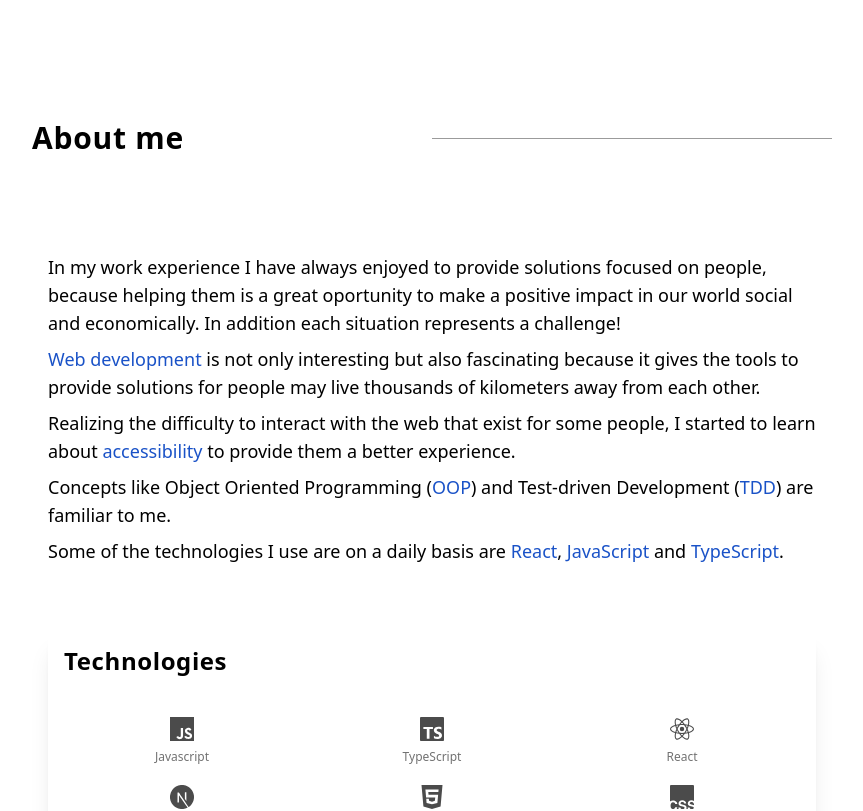
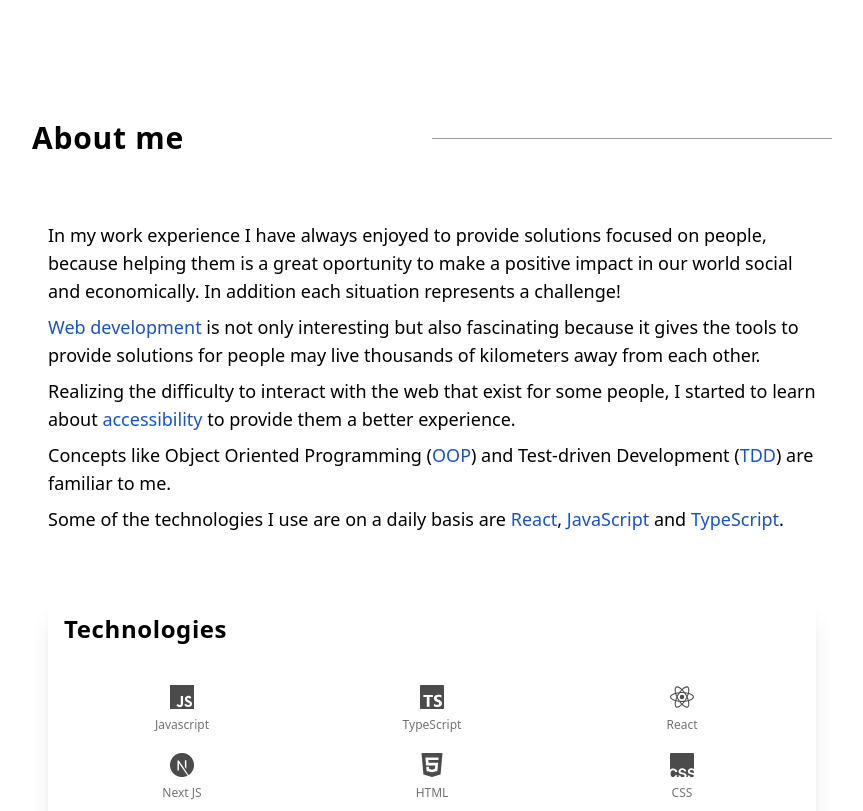
Before and after one commit to LPRegen/portfolio, a Next.js app: page / in a window 1280 px wide. Shown: the part 1000-1811 px from the top of the page, without its empty margins (208-1071 px from the left). Built offline with nearby package versions, Linux system fonts and the light colour scheme.

Commit message:
refactor: remove padding bottom from component

```diff
--- a/components/Container.tsx
+++ b/components/Container.tsx
@@ -19,7 +19,7 @@ export const Container = ({
 
   return (
     <div id={id} className="grid gap-12 lg:gap-16 px-4">
-      <Heading as="h2" after className="pb-8 mt-8">
+      <Heading as="h2" after className="mt-8">
         {title}
       </Heading>
       <div className={`grid gap-12 lg:gap-16 px-4 ${postStyle} ${className}`}>
```
